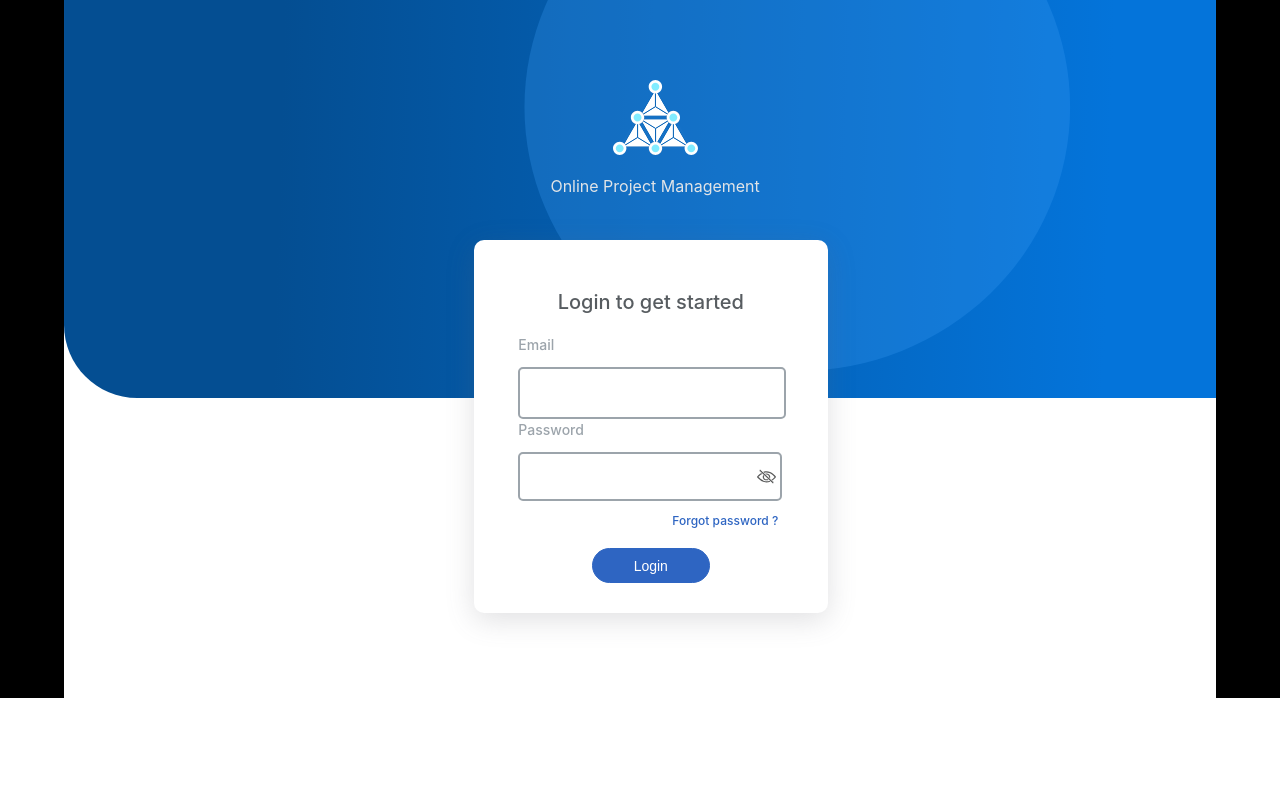
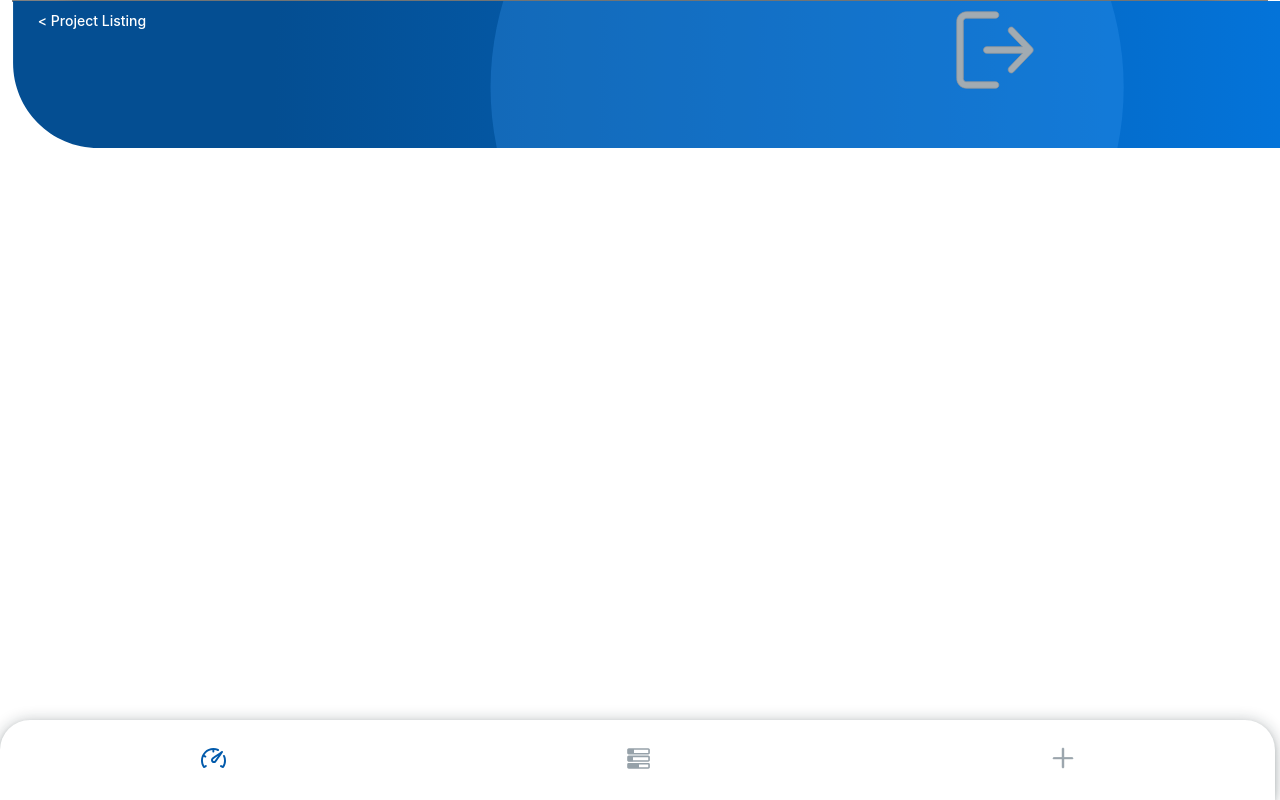
Before and after one commit to Yasin051197/technoprime_assignment_frontend, a React (Create React App) app in the folder frontend/: page /createproject in a window 1280 px wide. Before the commit this address led to /. Built offline with nearby package versions, Linux system fonts and the light colour scheme.

Commit message:
added css

```diff
--- a/frontend/src/App.js
+++ b/frontend/src/App.js
@@ -3,12 +3,13 @@ import './App.css';
 import Routers from './Routers/Routers';
 import Login from './components/Login';
 import MobCeateProject from './components/MobCeateProject';
+import MobProjectList from './components/MobProjectList';
 import NavAndFootbar from './components/NavAndFootbar';
 
 function App() {
   return (
     <div className="App">
-      <Routers />
+      <MobProjectList />
     </div>
   );
 }
--- /dev/null
+++ b/frontend/src/Css/MobprojectList.css
@@ -0,0 +1,9 @@
+#MobProjectL{
+    width:90%;
+    margin: auto;
+    height: 1200;
+    box-shadow: rgba(14, 30, 37, 0.12) 0px 2px 4px 0px, rgba(14, 30, 37, 0.32) 0px 2px 16px 0px;
+    border-radius: 10px;
+    margin-bottom: 200px;
+    padding-bottom: 20px;
+}
--- a/frontend/src/Css/NavAndFootbar.css
+++ b/frontend/src/Css/NavAndFootbar.css
@@ -1,6 +1,6 @@
 #NavAndFootbar{
     width:98%;
-    border: 1px solid red;
+    border: 1px solid gray;
     height: auto;
     margin: auto;
 }
@@ -8,7 +8,7 @@
 #Nav{
     width: 100%;
     height: auto;
-    border:1px solid gray;
+
     position: fixed;
     z-index: 1;
 }
@@ -16,7 +16,6 @@
     width: 100%;
 }
 #NavAndFootbar_div{
-    border: 1px solid red;
     width: 88%;
     height: auto;
     display: flex;
@@ -29,12 +28,10 @@
 }
 #NavAndFootbar_div div:nth-child(1){
     width: 70%;
-    border: 1px solid gray;
     text-align: left;
 }
 #NavAndFootbar_div div:nth-child(2){
     width: 30%;
-    border: 1px solid gray;
 }
 #NavAndFootbar_p{
     font-size: 14px;
@@ -48,9 +45,8 @@
 #footer{
     box-shadow: rgba(14, 30, 37, 0.12) 0px 2px 4px 0px, rgba(14, 30, 37, 0.32) 0px 2px 16px 0px;
     border-radius:30px 30px 0px 0px;
-    width: 99%;
+    width: 99.6%;
     height: 80px;
-    border:1px solid gray;
     position: fixed;
     z-index: 1;
     clear:both;
@@ -61,7 +57,6 @@
 #footer_child{
     width: 100%;
     border-radius:30px 30px 0px 0px;
-    border: 1px solid red;
     display: flex;
     width: 100%;
     height: 100%;
--- a/frontend/src/Routers/Routers.jsx
+++ b/frontend/src/Routers/Routers.jsx
@@ -15,7 +15,7 @@ const Routers = () => {
            <Route path="/" element={<Login />} />
            <Route path="/dashboard" element={<PrivateRouter><Dashboard /></PrivateRouter>}/>
            <Route path="/projectlist" element={<PrivateRouter><ProjectList /></PrivateRouter>}/>
-           <Route id="create_p_lap" path="/createproject" element={<PrivateRouter><CreateProject /></PrivateRouter>}/>
+           <Route path="/createproject" element={<PrivateRouter><CreateProject /></PrivateRouter>}/>
         </Routes>
         </BrowserRouter>
     </div>
--- /dev/null
+++ b/frontend/src/components/MobProjectList.jsx
@@ -0,0 +1,18 @@
+import React from 'react'
+import NavAndFootbar from './NavAndFootbar'
+import Footer from './Footer'
+import "../Css/MobprojectList.css"
+
+const MobProjectList = () => {
+  return (
+    <div>
+        <NavAndFootbar />
+        <div id="MobProjectL">
+
+        </div>
+        <Footer />
+    </div>
+  )
+}
+
+export default MobProjectList
```
